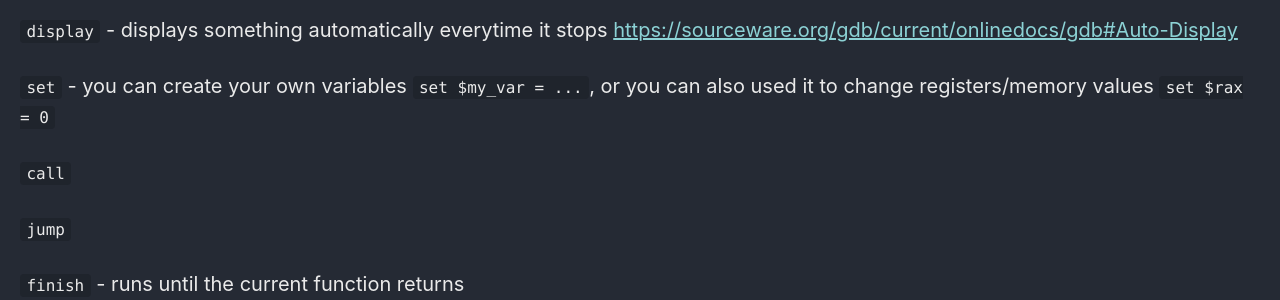
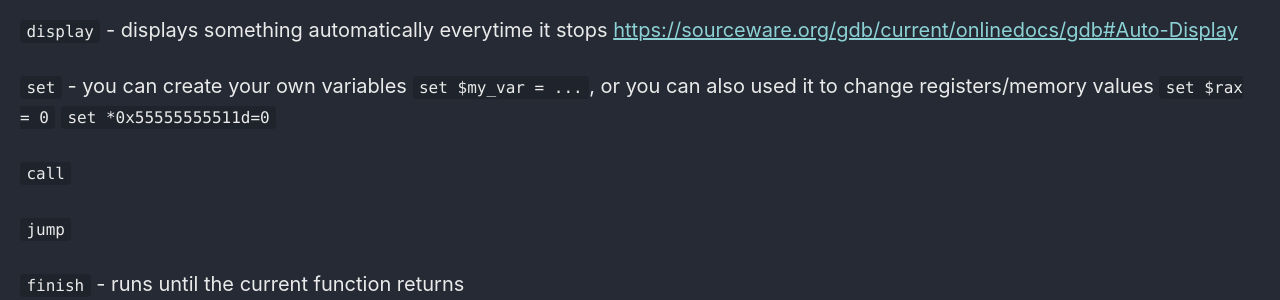
Before and after one commit to Connor-McCartney/Connor-McCartney.github.io, a Jekyll site: the page built from _pages/misc/gdb.md, in a window 1280 px wide. Shown: the part 1930-2230 px from the top of the page. Built offline with Jekyll 4.4.1, drawn with Linux system fonts in a browser that asks for light colours; cached includes are drawn as plain includes.

Commit message:
Update gdb.md

```diff
--- a/_pages/misc/gdb.md
+++ b/_pages/misc/gdb.md
@@ -77,7 +77,7 @@ n -  number of elements
 
 `display` - displays something automatically everytime it stops  <https://sourceware.org/gdb/current/onlinedocs/gdb#Auto-Display>
 
-`set` - you can create your own variables `set $my_var = ...`, or you can also used it to change registers/memory values `set $rax = 0`
+`set` - you can create your own variables `set $my_var = ...`, or you can also used it to change registers/memory values `set $rax = 0` `set *0x55555555511d=0`
 
 `call`
 
```
